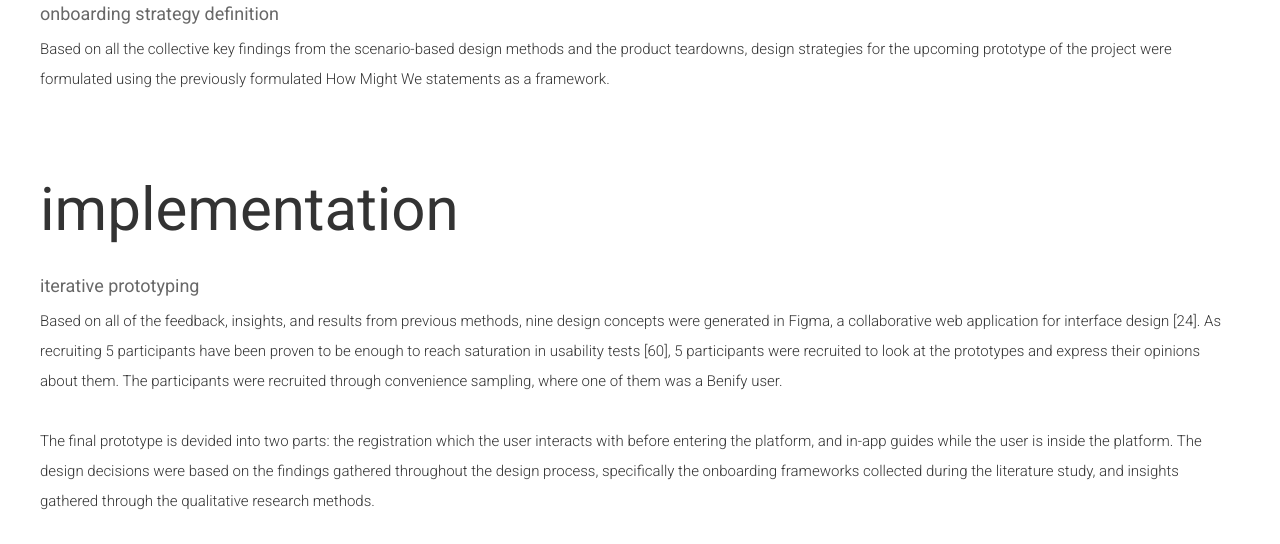
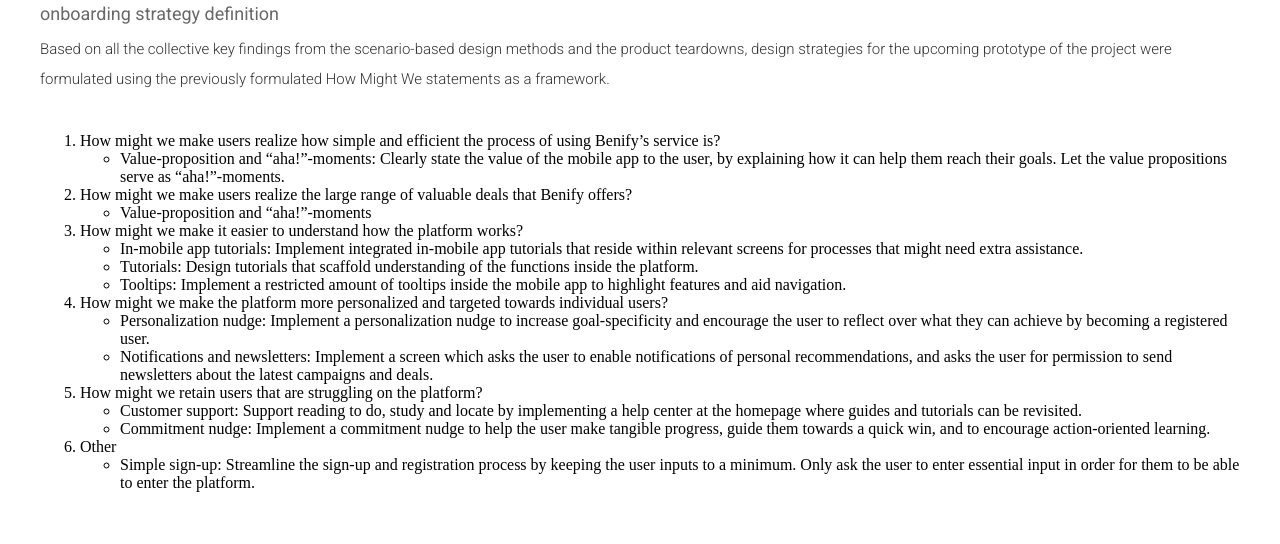
Before and after one commit to ninnasvanstrom/portfolio-masterthesis, a plain HTML site: page index.html in a window 1280 px wide. Shown: the part 7319-7863 px from the top of the page. Drawn offline with Linux system fonts and the light colour scheme; a web font is replaced by a local one.

Commit message:
Update index.html

```diff
--- a/index.html
+++ b/index.html
@@ -292,6 +292,45 @@ framework.
                     </p>
 
 
+                    <br>
+                    <ol class="howmightwe">
+                        <li class="statement">How might we make users realize how simple and efficient the process of using Benify’s service is?</li>
+                        <ul>
+                            <li>Value-proposition and “aha!”-moments: Clearly state the value of the mobile app to the user, by explaining how it can help them reach their goals. Let the value propositions serve as “aha!”-moments.</li>
+                        </ul>
+
+                        <li class="statement">How might we make users realize the large range of valuable deals that Benify offers?</li>
+                        <ul>
+                            <li>Value-proposition and “aha!”-moments</li>
+                        </ul>
+
+                        <li class="statement">How might we make it easier to understand how the platform works?</li>
+                        <ul>
+                            <li>In-mobile app tutorials: Implement integrated in-mobile app tutorials that reside within relevant screens for processes that might need extra assistance.</li>
+                            <li>Tutorials: Design tutorials that scaffold understanding of the functions inside the platform.</li>
+                            <li>Tooltips: Implement a restricted amount of tooltips inside the mobile app to highlight features and aid navigation.</li>
+                        </ul>
+
+                        <li class="statement">How might we make the platform more personalized and targeted towards individual users?</li>
+                        <ul>
+                            <li>Personalization nudge: Implement a personalization nudge to increase goal-specificity and encourage the user to reflect over what they can achieve by becoming a registered user.</li>
+                            <li>Notifications and newsletters: Implement a screen which asks the user to enable notifications of personal recommendations, and asks the user for permission to send newsletters about the latest campaigns and deals.</li>
+                        </ul>
+
+                        <li class="statement">How might we retain users that are struggling on the platform?</li>
+                        <ul>
+                            <li>Customer support: Support reading to do, study and locate by implementing a help center at the homepage where guides and tutorials can be revisited.</li>
+                            <li>Commitment nudge: Implement a commitment nudge to help the user make tangible progress, guide them towards a quick win, and to encourage action-oriented learning.</li>
+                        </ul>
+
+                        <li class="statement">Other</li>
+                        <ul>
+                            <li>Simple sign-up: Streamline the sign-up and registration process by keeping the user inputs to a minimum. Only ask the user to enter essential input in order for them to be able to enter the platform.</li>
+                        </ul>
+                    </ol>
+
+
+
                     <h4 class="design-process-headline">implementation</h4>
                     <h5 class="design-process-subheadline">iterative prototyping</h5>
                     <p>
```
